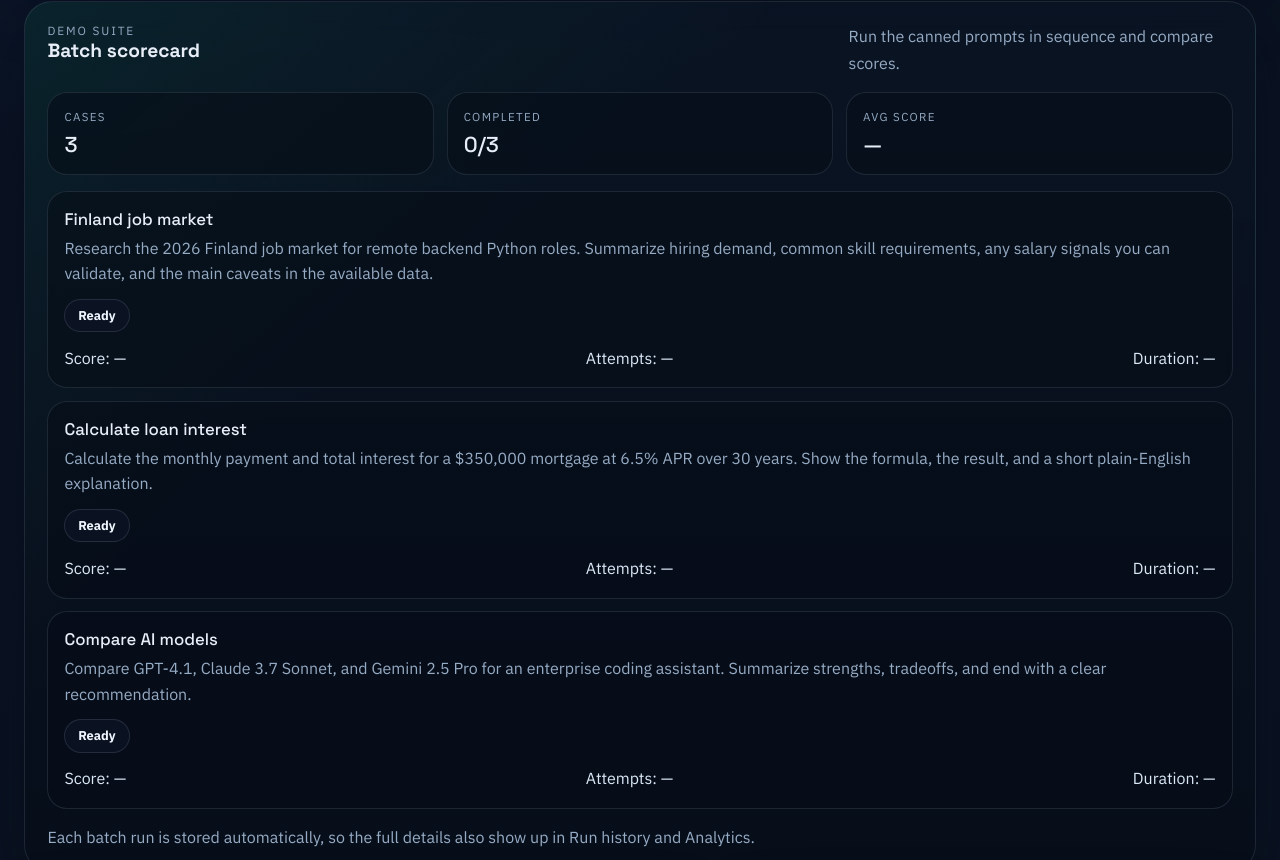
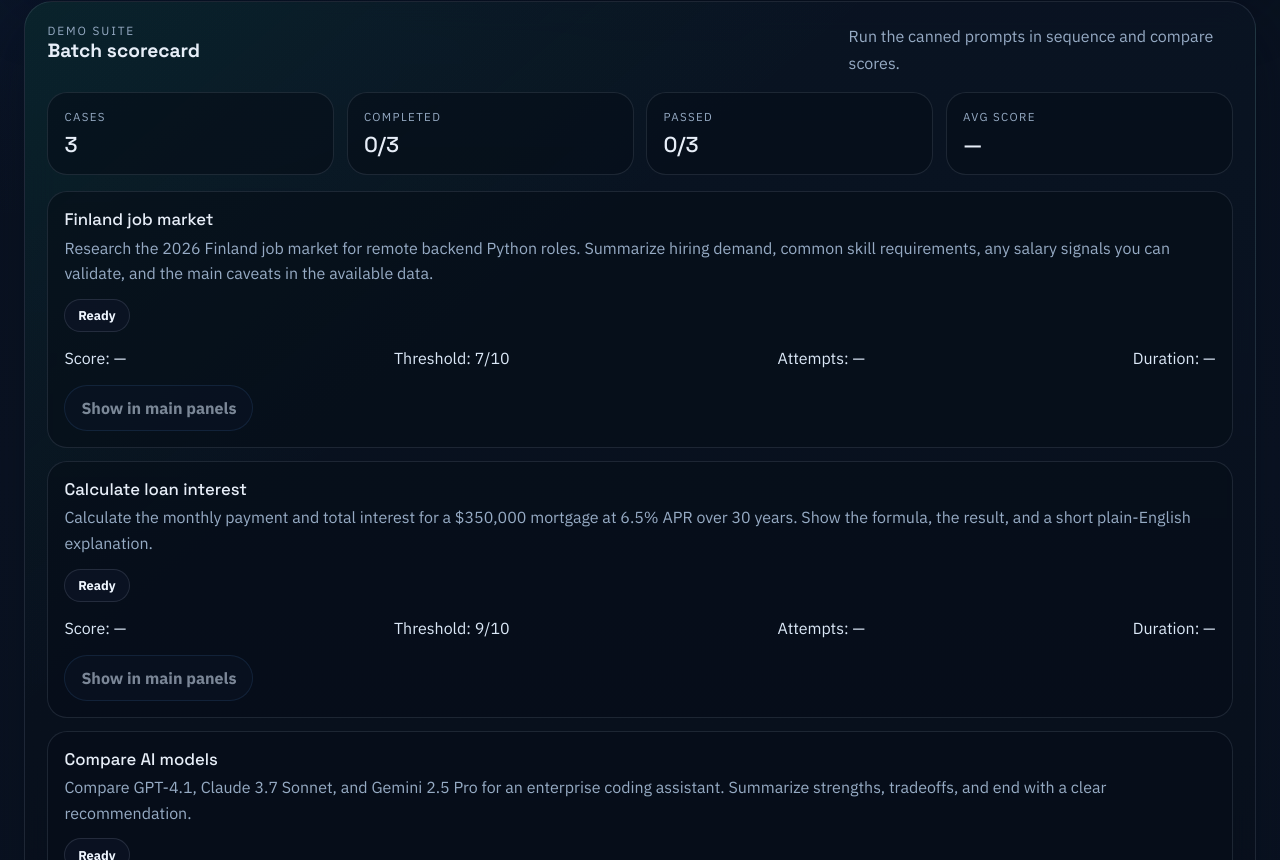
Before and after one commit to Thang30/ai-workflow-agent-platform, a React (Vite) app in the folder frontend/ai-workflow-agent-platform-frontend/: page / in a window 1280 px wide. Shown: the part 900-1760 px from the top of the page. Built offline with nearby package versions, Linux system fonts and the light colour scheme; no server answers.

Commit message:
fix suit demo

```diff
--- a/frontend/ai-workflow-agent-platform-frontend/src/App.css
+++ b/frontend/ai-workflow-agent-platform-frontend/src/App.css
@@ -446,6 +446,11 @@
   border-style: dashed;
 }
 
+.suite-case--selected {
+  border-color: rgba(96, 165, 250, 0.5);
+  box-shadow: inset 0 0 0 1px rgba(96, 165, 250, 0.22);
+}
+
 .suite-case__header,
 .suite-case__meta {
   display: flex;
@@ -467,6 +472,13 @@
 
 .suite-case__meta {
   color: #dbe8f7;
+}
+
+.suite-case__badges,
+.suite-case__actions {
+  display: flex;
+  flex-wrap: wrap;
+  gap: 0.65rem;
 }
 
 .suite-case__badge {
@@ -480,6 +492,54 @@
   color: #eff6ff;
   font-size: 0.8rem;
   font-weight: 700;
+}
+
+.suite-case__verdict {
+  display: inline-flex;
+  align-items: center;
+  height: fit-content;
+  padding: 0.45rem 0.8rem;
+  border-radius: 999px;
+  font-size: 0.8rem;
+  font-weight: 700;
+}
+
+.suite-case__verdict--pass {
+  border: 1px solid rgba(52, 211, 153, 0.32);
+  background: rgba(5, 150, 105, 0.18);
+  color: #d1fae5;
+}
+
+.suite-case__verdict--fail,
+.suite-case__verdict--workflow-failed {
+  border: 1px solid rgba(248, 113, 113, 0.28);
+  background: rgba(127, 29, 29, 0.2);
+  color: #fee2e2;
+}
+
+.suite-case__load-button {
+  border: 1px solid rgba(96, 165, 250, 0.22);
+  border-radius: 999px;
+  padding: 0.75rem 1rem;
+  background: rgba(12, 23, 41, 0.72);
+  color: #dbeafe;
+  font-weight: 700;
+  cursor: pointer;
+  transition:
+    transform 160ms ease,
+    border-color 160ms ease,
+    background 160ms ease,
+    opacity 160ms ease;
+}
+
+.suite-case__load-button:hover:not(:disabled) {
+  transform: translateY(-1px);
+  border-color: rgba(96, 165, 250, 0.38);
+}
+
+.suite-case__load-button:disabled {
+  cursor: not-allowed;
+  opacity: 0.55;
 }
 
 .suite-case__error {
--- a/frontend/ai-workflow-agent-platform-frontend/src/pages/LiveWorkflowPage.tsx
+++ b/frontend/ai-workflow-agent-platform-frontend/src/pages/LiveWorkflowPage.tsx
@@ -1,6 +1,6 @@
 import { useEffect, useRef, useState } from 'react';
 
-import { runWorkflow, streamWorkflow } from '../api/client';
+import { streamWorkflow } from '../api/client';
 import ChatInput from '../components/ChatInput';
 import FinalAnswer from '../components/FinalAnswer';
 import PlanView from '../components/PlanView';
@@ -55,36 +55,52 @@ const getSelectedAttempt = (payload: WorkflowRunEnvelope | null) => {
   );
 };
 
-const DEMO_SUITE = [
+type DemoSuiteCase = {
+  id: string;
+  label: string;
+  query: string;
+  passingScore: number;
+};
+
+const DEMO_SUITE: DemoSuiteCase[] = [
   {
     id: 'finland-job-market',
     label: 'Finland job market',
     query:
       'Research the 2026 Finland job market for remote backend Python roles. Summarize hiring demand, common skill requirements, any salary signals you can validate, and the main caveats in the available data.',
+    passingScore: 7,
   },
   {
     id: 'calculate-loan-interest',
     label: 'Calculate loan interest',
     query:
       'Calculate the monthly payment and total interest for a $350,000 mortgage at 6.5% APR over 30 years. Show the formula, the result, and a short plain-English explanation.',
+    passingScore: 9,
   },
   {
     id: 'compare-ai-models',
     label: 'Compare AI models',
     query:
       'Compare GPT-4.1, Claude 3.7 Sonnet, and Gemini 2.5 Pro for an enterprise coding assistant. Summarize strengths, tradeoffs, and end with a clear recommendation.',
+    passingScore: 8,
   },
-] as const;
+];
 
 type DemoSuiteStatus = 'idle' | 'queued' | 'running' | 'completed' | 'failed';
 
-type DemoSuiteResult = {
-  id: string;
-  label: string;
-  query: string;
+type DemoSuiteResult = DemoSuiteCase & {
   status: DemoSuiteStatus;
   envelope: WorkflowRunEnvelope | null;
   errorMessage: string | null;
+};
+
+type DemoSuiteOutcomeTone = 'pass' | 'fail' | 'workflow-failed';
+
+type WorkflowStreamOptions = {
+  clearSuiteSelection?: boolean;
+  onFinal?: (payload: WorkflowRunEnvelope) => void;
+  onError?: () => void;
+  onStatus?: (nextStatus: string) => void;
 };
 
 const getSuiteTone = (status: DemoSuiteStatus) => {
@@ -117,6 +133,26 @@ const getSuiteLabel = (status: DemoSuiteStatus) => {
   }
 };
 
+const getSuiteOutcome = (entry: DemoSuiteResult) => {
+  if (entry.envelope?.workflow_run?.status === 'failed') {
+    return {
+      label: 'Workflow failed',
+      tone: 'workflow-failed' as DemoSuiteOutcomeTone,
+    };
+  }
+
+  const score = entry.envelope?.workflow_run?.evaluation_score;
+  if (score === null || score === undefined) {
+    return null;
+  }
+
+  if (score >= entry.passingScore) {
+    return { label: 'Pass', tone: 'pass' as DemoSuiteOutcomeTone };
+  }
+
+  return { label: 'Fail', tone: 'fail' as DemoSuiteOutcomeTone };
+};
+
 export default function LiveWorkflowPage() {
   const [plan, setPlan] = useState<PlanStep[]>([]);
   const [steps, setSteps] = useState<WorkflowStep[]>([]);
@@ -131,25 +167,57 @@ export default function LiveWorkflowPage() {
   const [isSuiteRunning, setIsSuiteRunning] = useState(false);
   const [suiteStatus, setSuiteStatus] = useState('');
   const [suiteResults, setSuiteResults] = useState<DemoSuiteResult[]>([]);
+  const [selectedSuiteResultId, setSelectedSuiteResultId] = useState<
+    string | null
+  >(null);
   const eventSourceRef = useRef<EventSource | null>(null);
 
-  const handleStream = (query: string) => {
-    eventSourceRef.current?.close();
-    let completed = false;
-
-    setStatus('Connecting...');
+  const resetRunView = (nextStatus = 'Connecting...') => {
+    setStatus(nextStatus);
     setPlan([]);
     setSteps([]);
     setWorkflowRun(null);
     setAttempts([]);
     setCurrentAttemptNumber(null);
     setAssignedExperiment(null);
+  };
 
-    const eventSource = streamWorkflow(query, {
-      onMessage: (msg: WorkflowMessage) => {
+  const hydrateRunView = (payload: WorkflowRunEnvelope) => {
+    const nextWorkflowRun = payload.workflow_run;
+    const nextSelectedAttempt = getSelectedAttempt(payload);
+
+    setWorkflowRun(nextWorkflowRun);
+    setAttempts(payload.attempts);
+    setAssignedExperiment(nextWorkflowRun?.experiment ?? null);
+    setCurrentAttemptNumber(
+      nextWorkflowRun?.selected_attempt_number ??
+        nextSelectedAttempt?.attempt_number ??
+        null,
+    );
+    setPlan(nextSelectedAttempt?.plan ?? payload.plan);
+    setSteps(buildWorkflowSteps(nextSelectedAttempt?.traces ?? payload.traces));
+    setStatus(nextWorkflowRun?.status === 'failed' ? 'Failed' : 'Completed');
+  };
+
+  const handleSelectSuiteResult = (entry: DemoSuiteResult) => {
+    if (!entry.envelope) {
+      return;
+    }
+
+    eventSourceRef.current?.close();
+    eventSourceRef.current = null;
+    setSelectedSuiteResultId(entry.id);
+    hydrateRunView(entry.envelope);
+  };
+
+  const handleWorkflowMessage = (
+    msg: WorkflowMessage,
+    options?: Pick<WorkflowStreamOptions, 'onFinal' | 'onStatus'>,
+  ) => {
     switch (msg.event) {
       case 'status':
         setStatus(msg.data);
+        options?.onStatus?.(msg.data);
         break;
 
       case 'experiment_assigned':
@@ -181,9 +249,7 @@ export default function LiveWorkflowPage() {
       case 'step_start':
         setCurrentAttemptNumber(msg.data.attempt_number);
         setSteps((prev) => {
-              const existingStep = prev.find(
-                (step) => step.step === msg.data.step,
-              );
+          const existingStep = prev.find((step) => step.step === msg.data.step);
 
           if (existingStep) {
             return prev.map((step) =>
@@ -216,9 +282,7 @@ export default function LiveWorkflowPage() {
       case 'step_done':
         setCurrentAttemptNumber(msg.data.attempt_number);
         setSteps((prev) => {
-              const existingStep = prev.find(
-                (step) => step.step === msg.data.step,
-              );
+          const existingStep = prev.find((step) => step.step === msg.data.step);
 
           if (!existingStep) {
             return [
@@ -246,32 +310,34 @@ export default function LiveWorkflowPage() {
         });
         break;
 
-          case 'final': {
-            completed = true;
-            setWorkflowRun(msg.data.workflow_run);
-            setAttempts(msg.data.attempts);
-            setAssignedExperiment(msg.data.workflow_run?.experiment ?? null);
-
-            const selectedAttempt = getSelectedAttempt(msg.data);
-            setCurrentAttemptNumber(
-              msg.data.workflow_run?.selected_attempt_number ??
-                selectedAttempt?.attempt_number ??
-                null,
-            );
-            setPlan(selectedAttempt?.plan ?? msg.data.plan);
-            setSteps(
-              buildWorkflowSteps(selectedAttempt?.traces ?? msg.data.traces),
-            );
-            setStatus(
-              msg.data.workflow_run?.status === 'failed'
-                ? 'Failed'
-                : 'Completed',
-            );
+      case 'final':
+        hydrateRunView(msg.data);
+        options?.onFinal?.(msg.data);
         eventSourceRef.current?.close();
         eventSourceRef.current = null;
         break;
     }
+  };
+
+  const startWorkflowStream = (
+    query: string,
+    options?: WorkflowStreamOptions,
+  ) => {
+    eventSourceRef.current?.close();
+    let completed = false;
+
+    resetRunView();
+    if (options?.clearSuiteSelection) {
+      setSelectedSuiteResultId(null);
     }
+
+    const eventSource = streamWorkflow(query, {
+      onMessage: (msg: WorkflowMessage) => {
+        if (msg.event === 'final') {
+          completed = true;
+        }
+
+        handleWorkflowMessage(msg, options);
       },
     });
 
@@ -283,9 +349,16 @@ export default function LiveWorkflowPage() {
       setStatus('Stream disconnected');
       eventSourceRef.current?.close();
       eventSourceRef.current = null;
+      options?.onError?.();
     };
 
     eventSourceRef.current = eventSource;
+  };
+
+  const handleStream = (query: string) => {
+    startWorkflowStream(query, {
+      clearSuiteSelection: true,
+    });
   };
 
   const handleRunSuite = async () => {
@@ -299,19 +372,27 @@ export default function LiveWorkflowPage() {
     setSuiteResults(initialResults);
     setSuiteStatus(`Running ${DEMO_SUITE.length} demo prompts...`);
     setIsSuiteRunning(true);
+    setSelectedSuiteResultId(null);
 
     for (const item of DEMO_SUITE) {
       setSuiteStatus(`Running ${item.label}...`);
+      setSelectedSuiteResultId(item.id);
       setSuiteResults((prev) =>
         prev.map((entry) =>
           entry.id === item.id ? { ...entry, status: 'running' } : entry,
         ),
       );
 
-      try {
-        const envelope = await runWorkflow(item.query);
+      await new Promise<void>((resolve) => {
+        startWorkflowStream(item.query, {
+          onStatus: (nextStatus) => {
+            setSuiteStatus(`${item.label}: ${nextStatus}`);
+          },
+          onFinal: (envelope) => {
             const nextStatus =
-          envelope.workflow_run?.status === 'failed' ? 'failed' : 'completed';
+              envelope.workflow_run?.status === 'failed'
+                ? 'failed'
+                : 'completed';
 
             setSuiteResults((prev) =>
               prev.map((entry) =>
@@ -320,12 +401,16 @@ export default function LiveWorkflowPage() {
                       ...entry,
                       status: nextStatus,
                       envelope,
-                  errorMessage: envelope.workflow_run?.error_message ?? null,
+                      errorMessage:
+                        envelope.workflow_run?.error_message ?? null,
                     }
                   : entry,
               ),
             );
-      } catch {
+            resolve();
+          },
+          onError: () => {
+            setSuiteStatus(`${item.label}: Stream disconnected`);
             setSuiteResults((prev) =>
               prev.map((entry) =>
                 entry.id === item.id
@@ -333,12 +418,15 @@ export default function LiveWorkflowPage() {
                       ...entry,
                       status: 'failed',
                       errorMessage:
-                    'The request failed before a workflow run completed.',
+                        'The stream disconnected before this workflow completed.',
                     }
                   : entry,
               ),
             );
-      }
+            resolve();
+          },
+        });
+      });
     }
 
     setSuiteStatus('Demo suite completed. Runs were saved to history.');
@@ -394,6 +482,10 @@ export default function LiveWorkflowPage() {
         suiteScores.reduce((sum, score) => sum + score, 0) / suiteScores.length
       ).toFixed(1)
     : null;
+  const passedSuiteCount = renderedSuiteResults.filter((entry) => {
+    const outcome = getSuiteOutcome(entry);
+    return outcome?.tone === 'pass';
+  }).length;
 
   const stages = [
     {
@@ -512,6 +604,12 @@ export default function LiveWorkflowPage() {
             </p>
           </article>
           <article className="suite-kpi">
+            <p className="suite-kpi__label">Passed</p>
+            <p className="suite-kpi__value">
+              {passedSuiteCount}/{DEMO_SUITE.length}
+            </p>
+          </article>
+          <article className="suite-kpi">
             <p className="suite-kpi__label">Avg score</p>
             <p className="suite-kpi__value">
               {averageSuiteScore ? `${averageSuiteScore}/10` : '—'}
@@ -520,10 +618,14 @@ export default function LiveWorkflowPage() {
         </div>
 
         <div className="suite-panel__list">
-          {renderedSuiteResults.map((entry) => (
+          {renderedSuiteResults.map((entry) => {
+            const outcome = getSuiteOutcome(entry);
+            const isSelected = selectedSuiteResultId === entry.id;
+
+            return (
               <article
                 key={entry.id}
-              className={`suite-case suite-case--${getSuiteTone(entry.status)}`}
+                className={`suite-case suite-case--${getSuiteTone(entry.status)}${isSelected ? ' suite-case--selected' : ''}`}
               >
                 <div className="suite-case__header">
                   <div>
@@ -531,9 +633,18 @@ export default function LiveWorkflowPage() {
                     <p className="suite-case__query">{entry.query}</p>
                   </div>
 
+                  <div className="suite-case__badges">
                     <span className="suite-case__badge">
                       {getSuiteLabel(entry.status)}
                     </span>
+                    {outcome ? (
+                      <span
+                        className={`suite-case__verdict suite-case__verdict--${outcome.tone}`}
+                      >
+                        {outcome.label}
+                      </span>
+                    ) : null}
+                  </div>
                 </div>
 
                 <div className="suite-case__meta">
@@ -544,8 +655,10 @@ export default function LiveWorkflowPage() {
                       ? `${entry.envelope.workflow_run.evaluation_score}/10`
                       : '—'}
                   </span>
+                  <span>Threshold: {entry.passingScore}/10</span>
                   <span>
-                  Attempts: {entry.envelope?.workflow_run?.attempt_count ?? '—'}
+                    Attempts:{' '}
+                    {entry.envelope?.workflow_run?.attempt_count ?? '—'}
                   </span>
                   <span>
                     Duration:{' '}
@@ -553,16 +666,31 @@ export default function LiveWorkflowPage() {
                   </span>
                 </div>
 
+                <div className="suite-case__actions">
+                  <button
+                    type="button"
+                    className="suite-case__load-button"
+                    disabled={!entry.envelope}
+                    onClick={() => handleSelectSuiteResult(entry)}
+                  >
+                    {isSelected
+                      ? 'Showing in main panels'
+                      : 'Show in main panels'}
+                  </button>
+                </div>
+
                 {entry.errorMessage ? (
                   <p className="suite-case__error">{entry.errorMessage}</p>
                 ) : null}
               </article>
-          ))}
+            );
+          })}
         </div>
 
         <p className="suite-panel__note">
           Each batch run is stored automatically, so the full details also show
-          up in Run history and Analytics.
+          up in Run history and Analytics. Use Show in main panels to inspect a
+          specific suite run in the trace and final-answer views.
         </p>
       </section>
 
```
Lines whose indentation alone changed are shown as unchanged.
